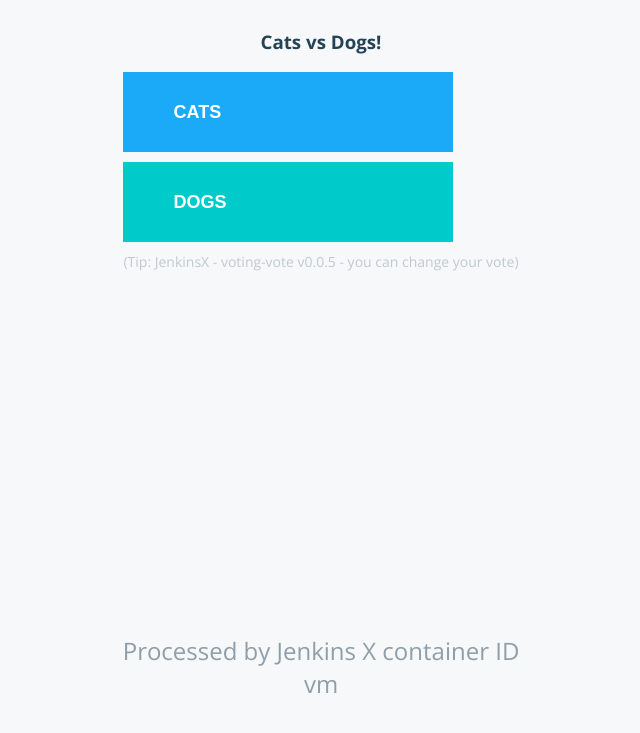
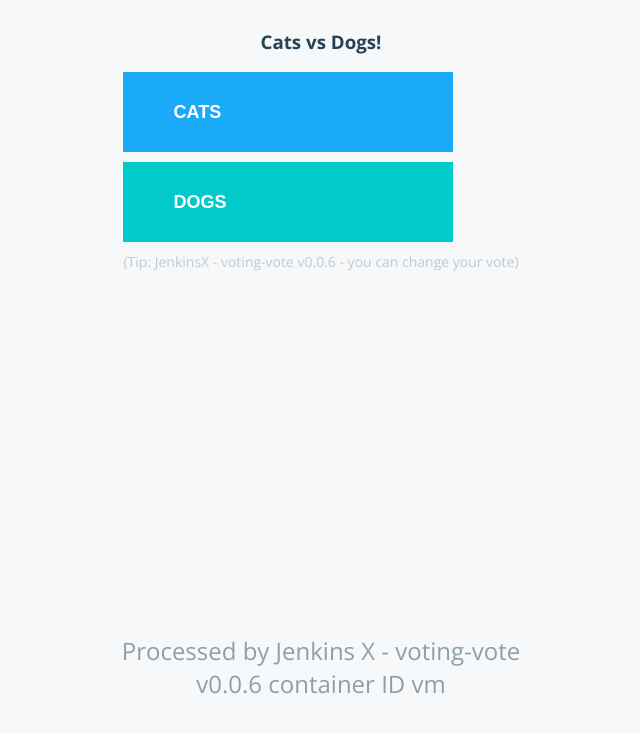
Before and after one commit to q131172019/voting-app-vote-python, a Flask app: page / in a window 1280 px wide. Shown: the top 733 px of the page, without its empty margins (319-959 px from the left). Run offline with Flask 2, Linux system fonts and the light colour scheme; some libraries are stand-ins or nearby versions.

Commit message:
create v0.06

```diff
--- a/charts/voting-app-vote-python/values.yaml
+++ b/charts/voting-app-vote-python/values.yaml
@@ -44,5 +44,5 @@ canary:
     - name: istio_request_duration_seconds_bucket
       # maximum req duration P99
       # milliseconds
-      threshold: 500
+      threshold: 1000
       interval: 60s
--- a/templates/index.html
+++ b/templates/index.html
@@ -19,10 +19,10 @@
           <button id="b" type="submit" name="vote" class="b" value="b">{{option_b}}</button>
         </form>
         <div id="tip">
-          (Tip: JenkinsX - voting-vote v0.0.5 - you can change your vote)
+          (Tip: JenkinsX - voting-vote v0.0.6 - you can change your vote)
         </div>
         <div id="hostname">
-          Processed by Jenkins X container ID {{hostname}}
+          Processed by Jenkins X - voting-vote v0.0.6 container ID {{hostname}}
         </div>
       </div>
     </div>
```
